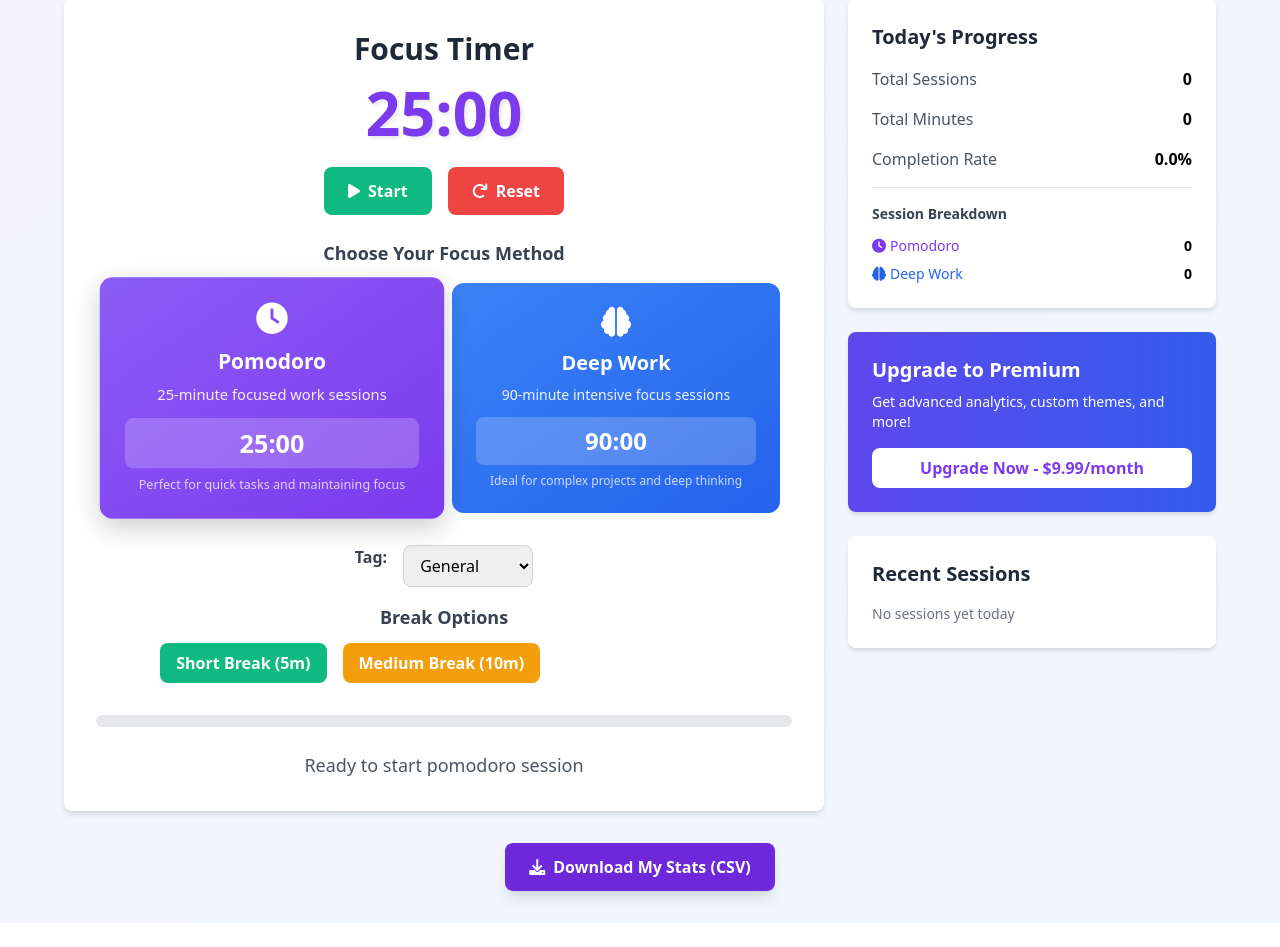
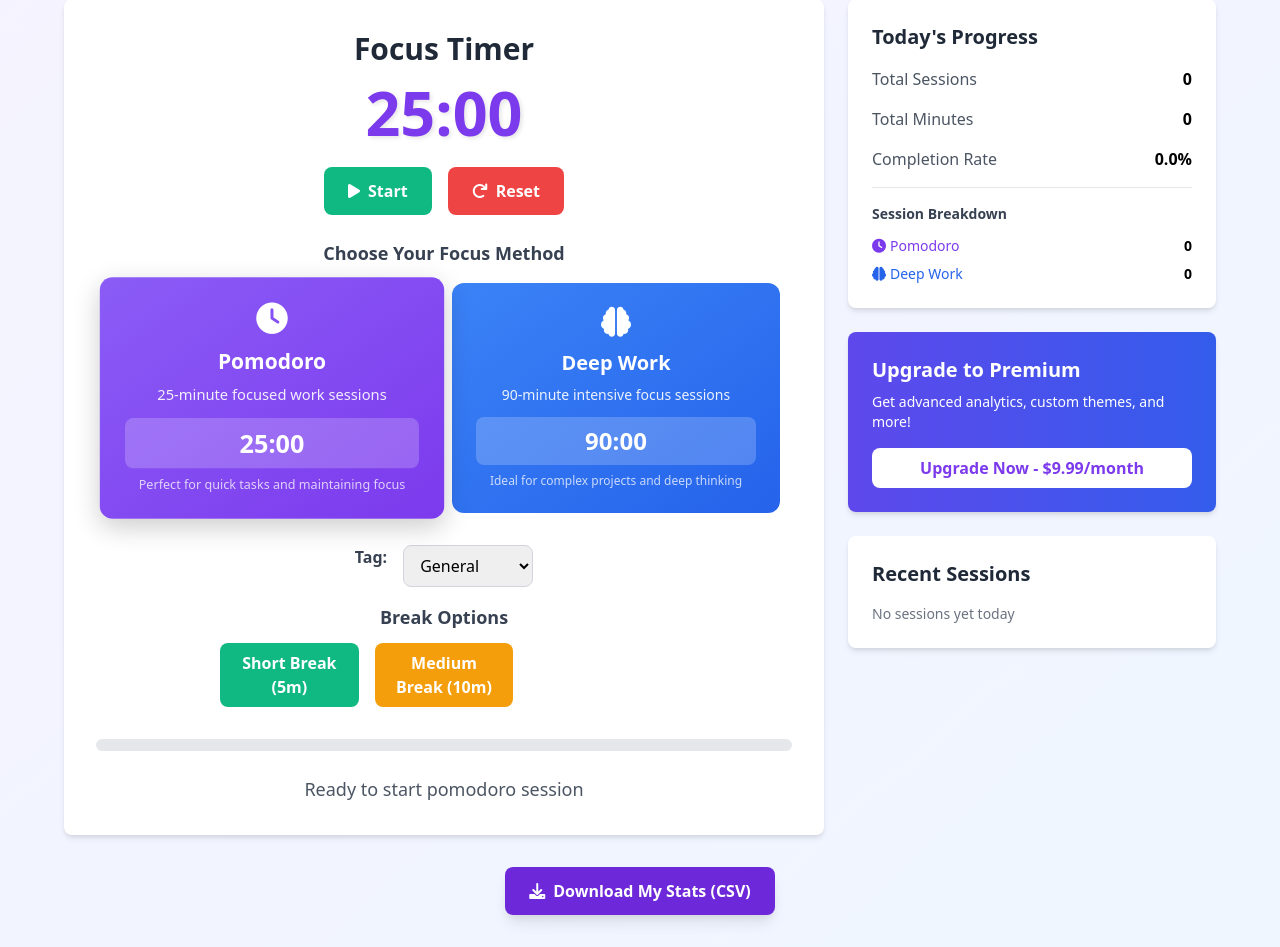
Before and after one commit to VidDureja/FocusFlow, a Flask app: page /dashboard in a window 1280 px wide. Shown: the part 229-1176 px from the top of the page. Before the commit the page ends 1152 px from the top, so only its background shows below. Run offline with Flask 3, Linux system fonts and the light colour scheme; the visitor is signed in with stand-in values (Sample User, id 1); data that the repository does not hold is empty.

Commit message:
Fix break button layout: use grid instead of flex to ensure all buttons are visible

```diff
--- a/templates/dashboard.html
+++ b/templates/dashboard.html
@@ -82,7 +82,7 @@
                     <!-- Break Options -->
                     <div class="mb-6">
                         <h4 class="text-lg font-semibold text-gray-700 mb-3 text-center">Break Options</h4>
-                        <div class="flex justify-center space-x-4">
+                        <div class="grid grid-cols-3 gap-4 max-w-md mx-auto">
                             <button class="break-btn bg-green-500 text-white px-4 py-2 rounded-lg font-semibold hover:bg-green-600 transition-colors" data-type="break" data-duration="5">
                                 Short Break (5m)
                             </button>
```
